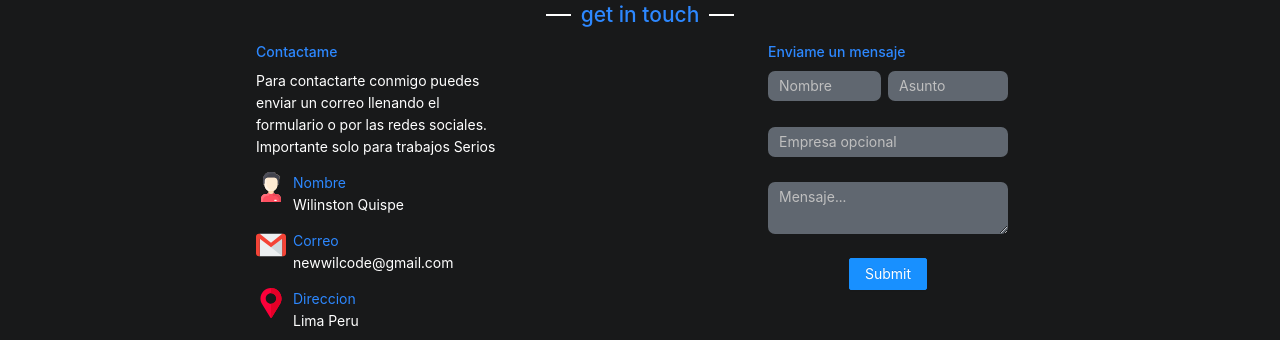
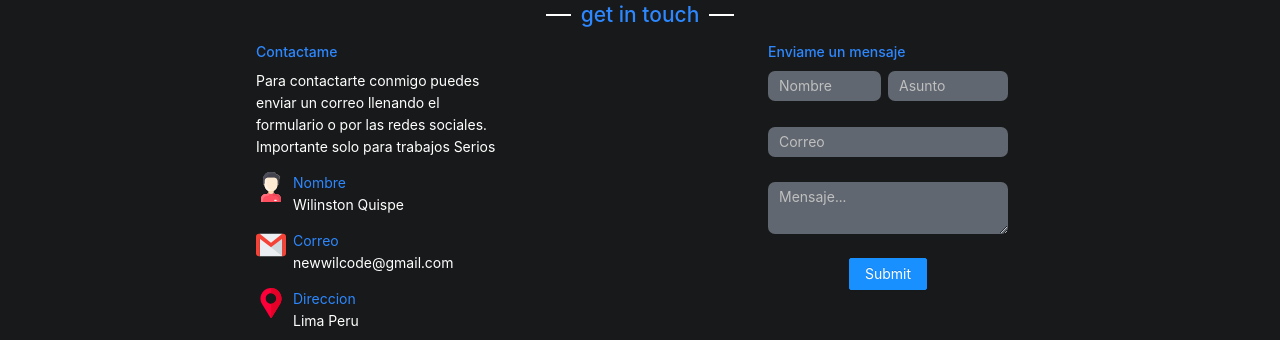
Before and after one commit to WilCodee/portfolio, a Next.js app: page / in a window 1280 px wide. Shown: the part 2255-2595 px from the top of the page. Built offline with nearby package versions, Linux system fonts and the light colour scheme.

Commit message:
se agrega la funcionalidad de enviar emails

```diff
--- a/Components/Contact.tsx
+++ b/Components/Contact.tsx
@@ -1,6 +1,7 @@
-import { Button, Col, Form, Input, Row } from 'antd'
+import { Button, Col, Form, Input, message, Row } from 'antd'
 import ContactItem from './atoms/ContactItem'
 import NavHead from './atoms/NavHead'
+import emailjs from 'emailjs-com'
 
 const gridMain = {
   xs: 24,
@@ -29,6 +30,28 @@ const styleForm = {
 }
 
 const Contact = () => {
+  // envio email utilizando el servicio emailjs
+  const sendEmail = (e: any): void => {
+    e.preventDefault()
+
+    emailjs
+      .sendForm(
+        'service_jcuzbli',
+        'template_m6xltea',
+        e.target as HTMLFormElement,
+        'user_0Hjr5WWn82n2t2F8e1uxT'
+      )
+      .then(
+        result => {
+          message.success(`Correo enviado`)
+          location.reload()
+        },
+        error => {
+          message.error('Fallo al enviar' + error)
+        }
+      )
+  }
+
   return (
     <Row className='contact' justify='center' align='middle' id='contact'>
       <Col style={{ width: '80%' }}>
@@ -65,7 +88,7 @@ const Contact = () => {
           </Col>
           <Col {...gridMain}>
             <h2 className='contact_h2'>Enviame un mensaje</h2>
-            <Form>
+            <form onSubmit={sendEmail}>
               <Row justify='center'>
                 <Col {...gridForm}>
                   <Form.Item
@@ -73,7 +96,11 @@ const Contact = () => {
                     name='name'
                     rules={[{ required: true, message: 'campo requerido!' }]}
                   >
-                    <Input placeholder='Nombre' style={{ ...styleForm }} />
+                    <Input
+                      name='name'
+                      placeholder='Nombre'
+                      style={{ ...styleForm }}
+                    />
                   </Form.Item>
                 </Col>
                 <Col {...gridForm}>
@@ -81,14 +108,31 @@ const Contact = () => {
                     name='subject'
                     rules={[{ required: true, message: 'campo requerido!' }]}
                   >
-                    <Input placeholder='Asunto' style={{ ...styleForm }} />
+                    <Input
+                      name='subject'
+                      placeholder='Asunto'
+                      style={{ ...styleForm }}
+                    />
                   </Form.Item>
                 </Col>
               </Row>
 
-              <Form.Item name='company'>
+              <Form.Item
+                name='email'
+                rules={[
+                  {
+                    required: true,
+                    message: 'campo requerido!',
+                  },
+                  {
+                    type: 'email',
+                    message: 'correo invalido',
+                  },
+                ]}
+              >
                 <Input
-                  placeholder='Empresa opcional'
+                  name='email'
+                  placeholder='Correo'
                   style={{ ...styleForm }}
                 />
               </Form.Item>
@@ -98,6 +142,7 @@ const Contact = () => {
                 rules={[{ required: true, message: 'campo requerido!' }]}
               >
                 <Input.TextArea
+                  name='message'
                   placeholder='Mensaje...'
                   style={{ ...styleForm }}
                 />
@@ -108,7 +153,7 @@ const Contact = () => {
                   Submit
                 </Button>
               </Row>
-            </Form>
+            </form>
           </Col>
         </Row>
       </Col>
```
